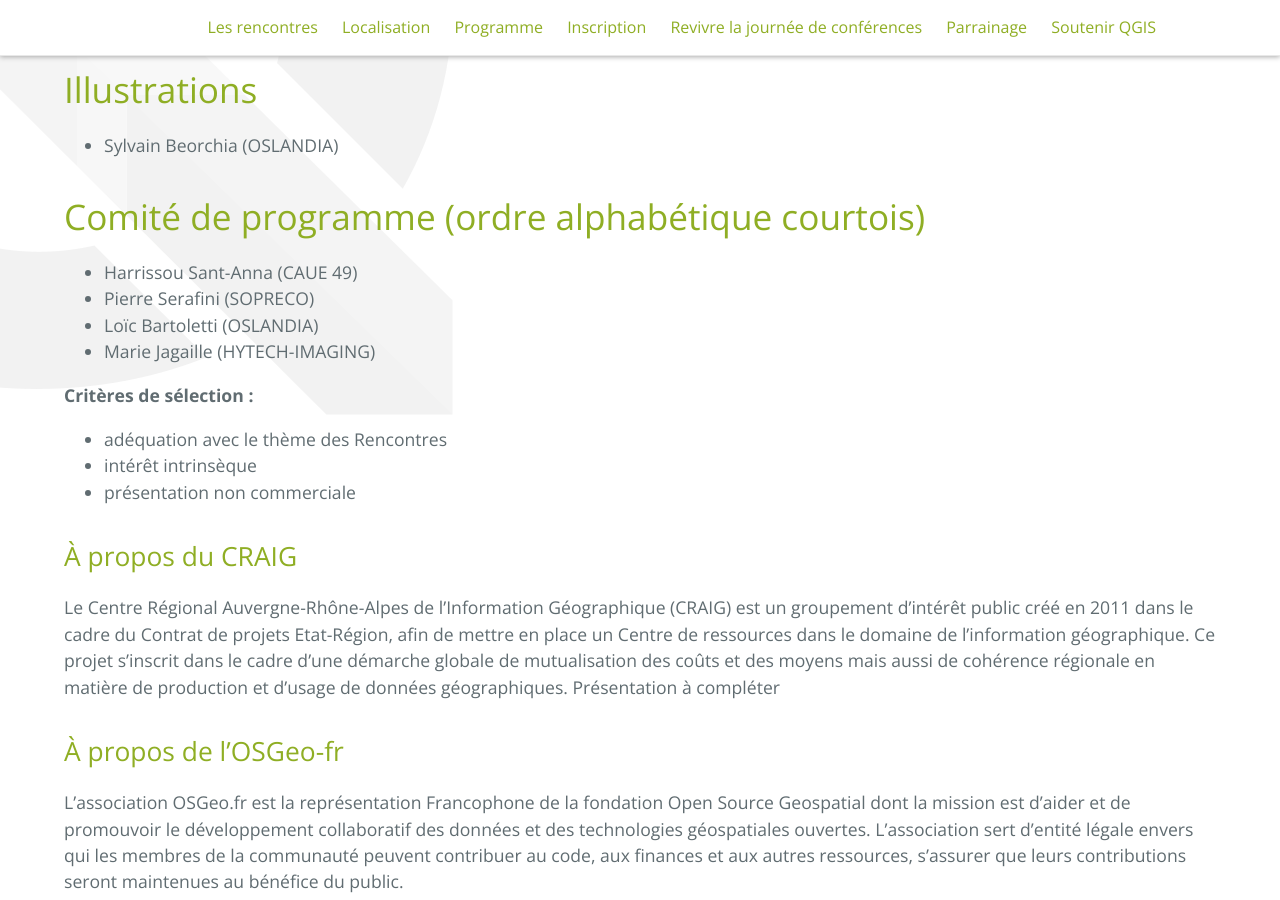
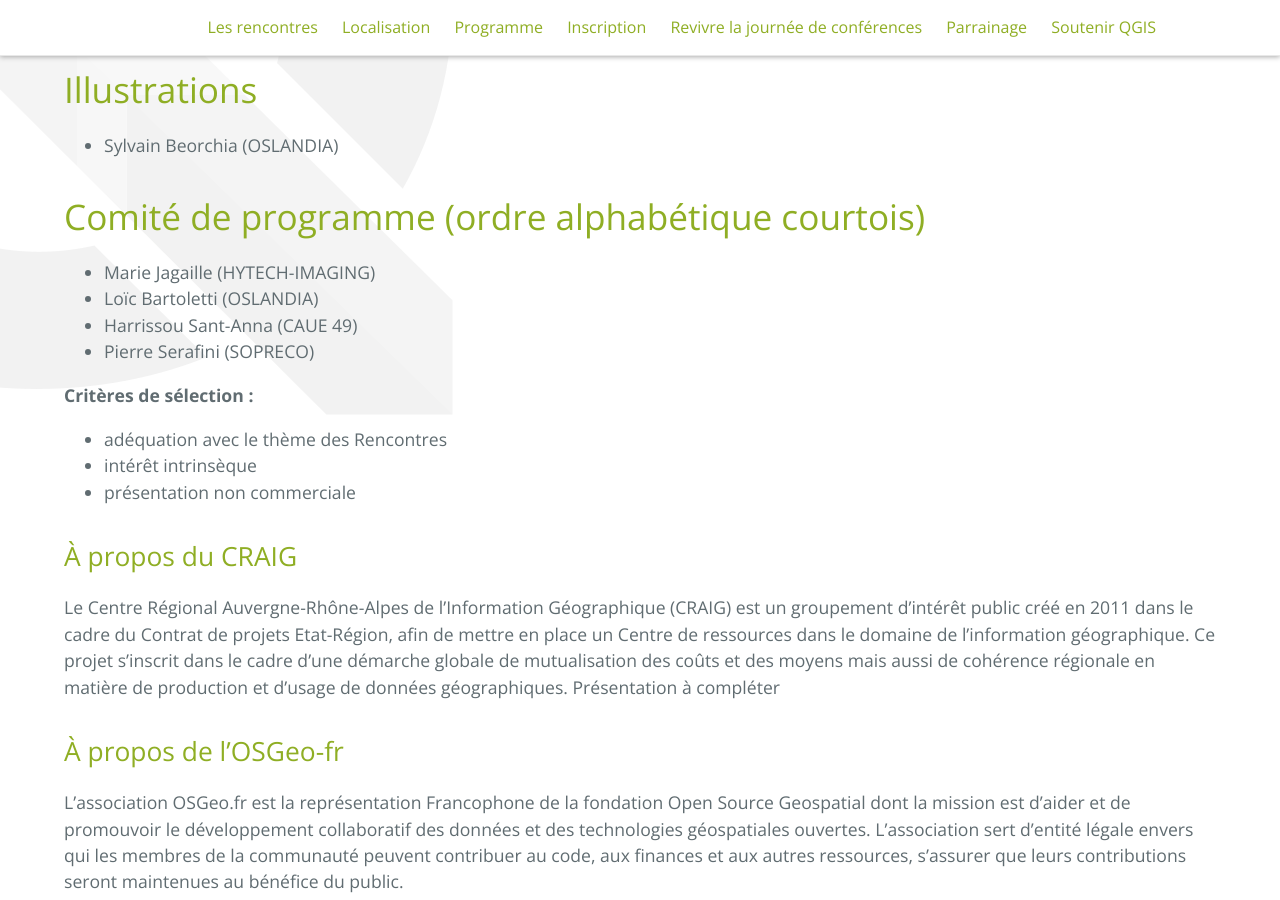
Before and after one commit to OSGeo-fr/QGIS-conf-fr-website, a Jekyll site: the page built from z60_apropos.md, in a window 1280 px wide and 900 px high, scrolled down 884 px. Built offline with Jekyll 4.4.1, drawn with Linux system fonts in a browser that asks for light colours.

Commit message:
ordre courtois

```diff
--- a/z60_apropos.md
+++ b/z60_apropos.md
@@ -27,10 +27,10 @@ Pour nous contacter, utiliser le formulaire de [contact]({{ site.url }}{{ site.b
 
 # Comité de programme (ordre alphabétique courtois)
 
+- Marie Jagaille (HYTECH-IMAGING)
+- Loïc Bartoletti (OSLANDIA)
 - Harrissou Sant-Anna (CAUE 49)
 - Pierre Serafini (SOPRECO)
-- Loïc Bartoletti (OSLANDIA)
-- Marie Jagaille (HYTECH-IMAGING)
 
 **Critères de sélection :**
 
```
